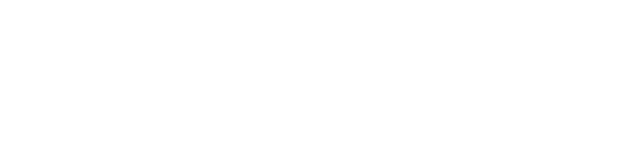
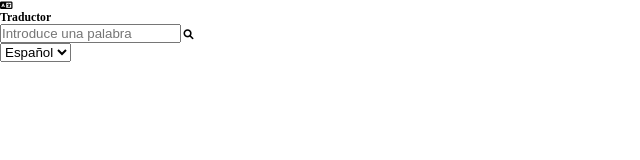
Before and after one commit to Esteban-Maila/Taller-2.2, a plain HTML site: page index.html in a window 1280 px wide. Shown: the whole page, without its empty margins (0-640 px from the left). Drawn offline with Linux system fonts and the light colour scheme.

Commit message:
Agregar cabecera HTML con barra de busqueda y selector de idiomas

```diff
--- a/index.html
+++ b/index.html
@@ -9,7 +9,27 @@
 </head>
 <body>
     <div class="layout">
+        <header class="layout__header">
+            <div class="header__top">
+                <i class="fa-solid fa-language"></i>
+                <h3 class="header__title">Traductor</h3>
+            </div>
 
+            <div class="header__bottom">
+                <form class="header__form">
+                    <div class="form__search">
+                        <input type="search" class="search__input" placeholder="Introduce una palabra">
+                        <i class="fa-solid fa-magnifying-glass"></i>
+                    </div>
+                    <select name="languages" class="form__select">
+                        <option value="esp" class="select__option">Español</option>
+                        <option value="ing" class="select__option">Inglés</option>
+                        <option value="fra" class="select__option">Francés</option>
+                        <option value="ale" class="select__option">Alemán</option>
+                    </select>
+                </form>
+            </div>
+        </header>
     </div>
 </body>
 </html>
```
